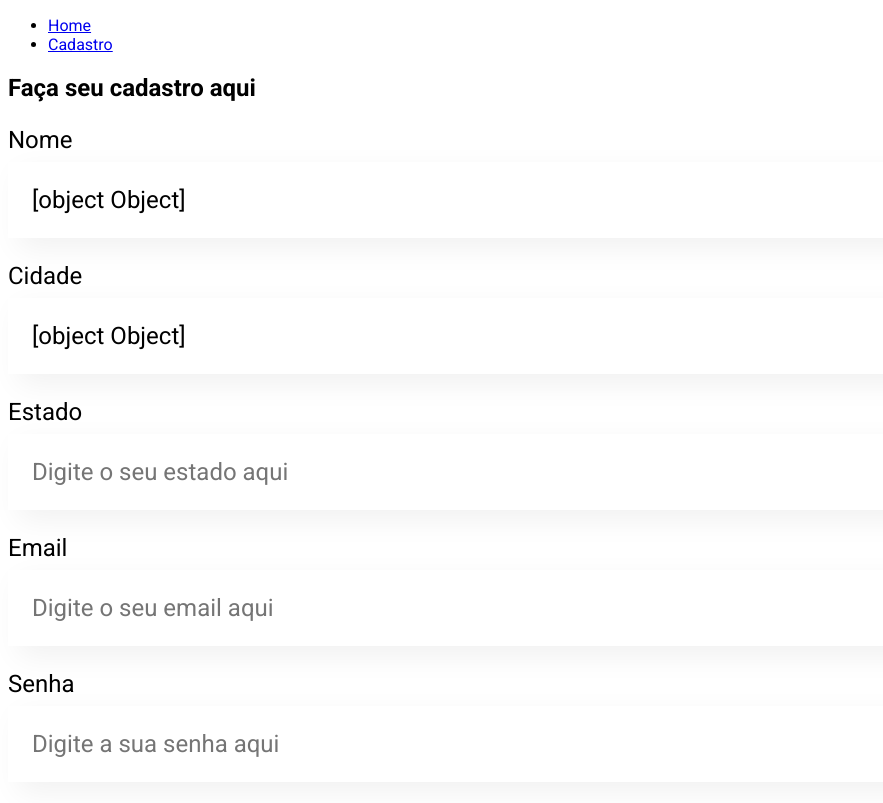
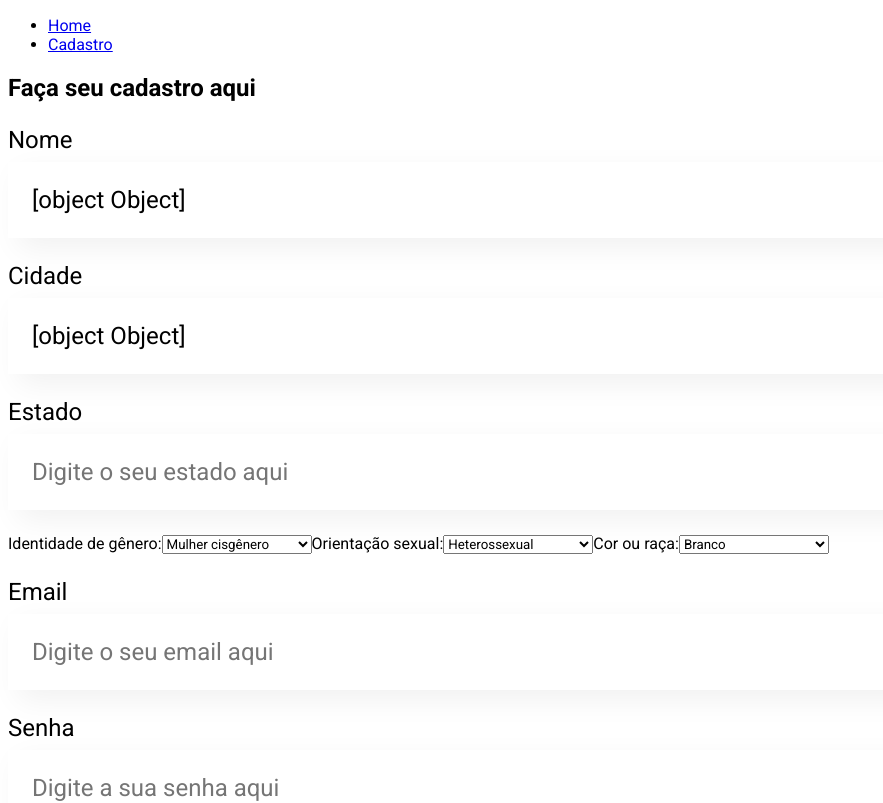
Before and after one commit to catharin4/FlyFlix, a React (Create React App) app in the folder app/: page /cadastro in a window 1280 px wide. Shown: the top 803 px of the page, without its empty margins (0-883 px from the left). Built offline with nearby package versions, Linux system fonts and the light colour scheme.

Commit message:
falta o css e validacao

```diff
--- a/app/src/Components/FormularioCadastro/index.js
+++ b/app/src/Components/FormularioCadastro/index.js
@@ -22,6 +22,42 @@ const FormularioCadastro = (nome, cidade, estado, email, senha) => {
                     placeholder="Digite o seu estado aqui"
                     valor={estado}
                 />
+                <div className="opcoes">
+                    <label>
+                        Identidade de gênero:
+                        <select name="identidade">
+                            <option value="mulher-cis">Mulher cisgênero</option>
+                            <option value="hetero-cis">Homem cisgênero</option>
+                            <option value="mulher-trans">Mulher transgênero</option>
+                            <option value="homem-trans">Homem transgênero</option>
+                            <option value="nao-bi">Não binário</option>
+                            <option value="agenero">Agênero</option>
+                            <option value="n-prefere">Prefiro não responder</option>
+                        </select>
+                    </label>
+                    <label>
+                        Orientação sexual:
+                        <select name="orientacao">
+                            <option value="heterossexual">Heterossexual</option>
+                            <option value="homossexual">Homossexual</option>
+                            <option value="bissexual">Bissexual</option>
+                            <option value="asssexual">Assexual</option>
+                            <option value="pansexual">Pansexual</option>
+                            <option value="n-prefere">Prefiro não responder</option>
+                        </select>
+                    </label>
+                    <label>
+                        Cor ou raça:
+                        <select name="cor">
+                            <option value="branco">Branco</option>
+                            <option value="preto">Preto</option>
+                            <option value="pardo">Pardo</option>
+                            <option value="indigina">Indigena</option>
+                            <option value="amarelo">Amarelo</option>
+                            <option value="n-prefere">Prefiro não responder</option>
+                        </select>
+                    </label>
+                </div>
                 <CampoTexto
                     obrigatorio={true}
                     label="Email"
@@ -34,6 +70,12 @@ const FormularioCadastro = (nome, cidade, estado, email, senha) => {
                     placeholder="Digite a sua senha aqui"
                     valor={senha}
                 />
+                <CampoTexto
+                    obrigatorio={true}
+                    label="Confirme a senha"
+                    placeholder="Digite a sua senha aqui"
+                    valor={senha}
+                />
             </form>
         </section>
 
```
Also changed, not shown: 1 other file (tests, documents, lock files or other folders).
